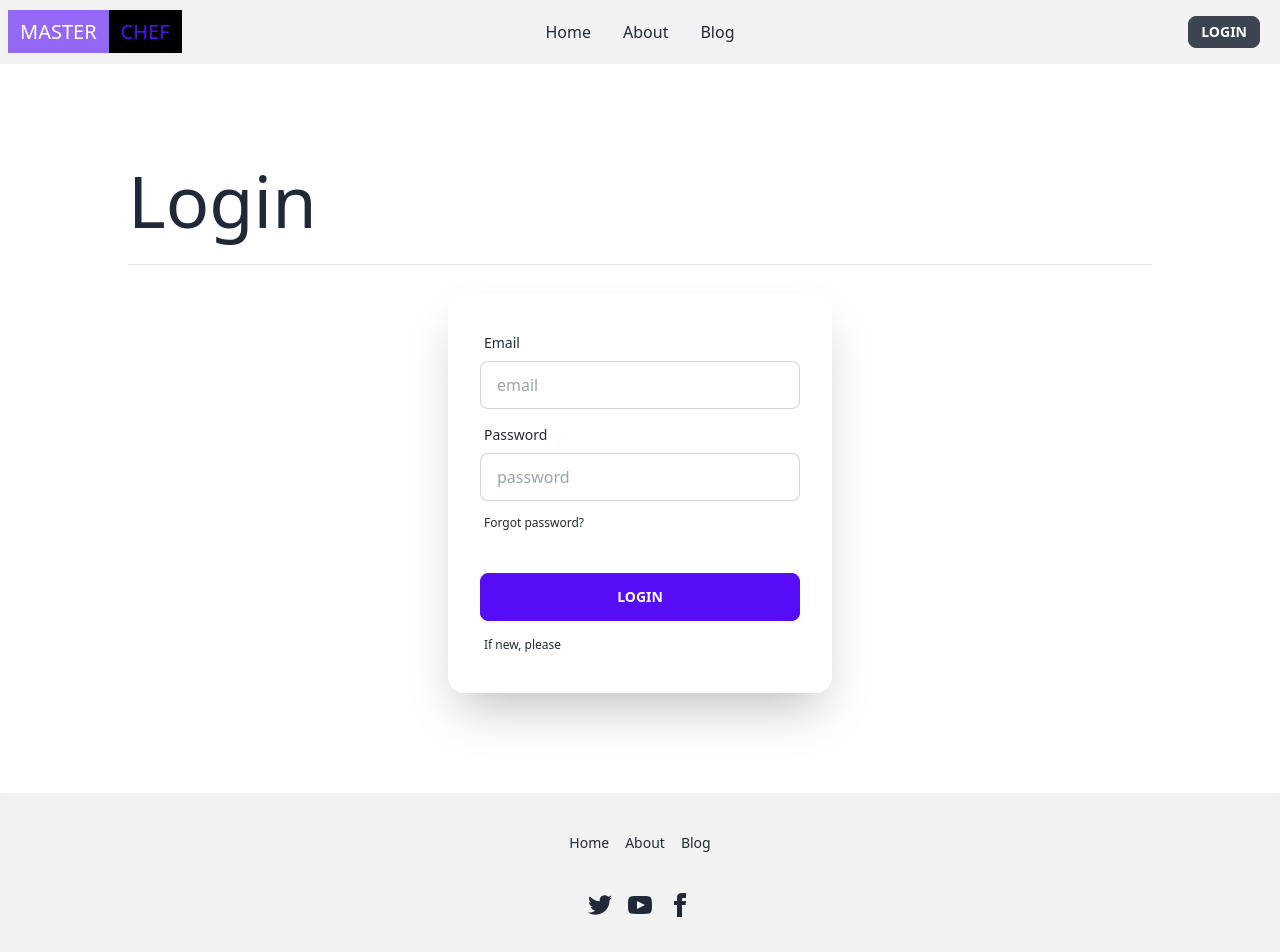
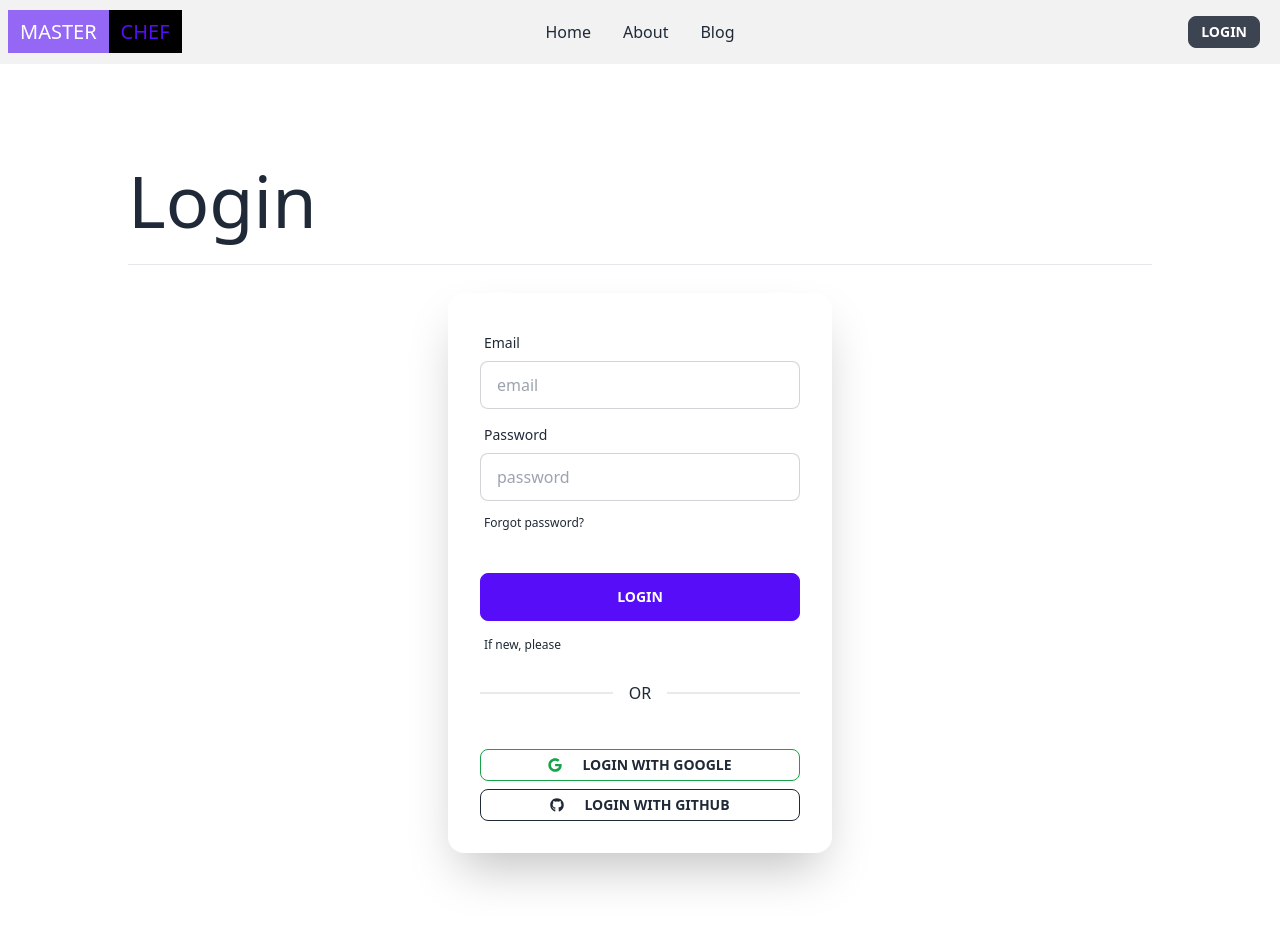
Before and after one commit to sarwar-hub/master-chef, a React (Vite) app: page /login in a window 1280 px wide. Shown: the top 952 px of the page. Built offline with nearby package versions, Linux system fonts and the light colour scheme; no server answers.

Commit message:
setup github login

```diff
--- a/src/components/HomeBanner/HomeBanner.jsx
+++ b/src/components/HomeBanner/HomeBanner.jsx
@@ -10,7 +10,7 @@ const HomeBanner = () => {
                 <div className="max-w-md">
                     <h1 className="mb-5 text-7xl font-bold">Choose Your Master..!</h1>
                     <p className="mb-5">Provident cupiditate voluptatem et in. Quaerat fugiat ut assumenda excepturi exercitationem quasi. In deleniti eaque aut repudiandae et a id nisi.</p>
-                    <button className="btn btn-outline btn-primary">Explore</button>
+                    <button className="btn btn-outline">Explore</button>
                 </div>
             </div>
         </div>
--- a/src/components/Testimonial/Testimonial.jsx
+++ b/src/components/Testimonial/Testimonial.jsx
@@ -11,10 +11,9 @@ const Testimonial = () => {
         <div className="carousel w-full rounded-lg ">
             <div id="slide1" className="carousel-item relative w-full">
                 <img src={banner} className="w-full" />
-                <div className='absolute text-center mt-[20%] px-16 bg-black/80'>
+                <div className='absolute text-center mt-[5%] md:mt-[20%] px-16 bg-black/80'>
                     <h1 className='text-4xl'>John</h1>
-                    <p>A belated post but just wanted to say that my friend and I had such a great time last Saturday learning how to make tamales! Maggie made something that seemed so daunting to us believing and knowing that yes, we can!
-Her passion and love of teaching her tricks of the trade is profound! Her love of bringing people together through.
+                    <p>A belated post but just wanted to say that my friend and I had such a great time last Saturday learning how to make tamales!
                     </p>
                 </div>
                 <div className="absolute flex justify-between transform -translate-y-1/2 left-5 right-5 top-1/2">
@@ -24,9 +23,9 @@ Her passion and love of teaching her tricks of the trade is profound! Her love o
             </div>
             <div id="slide2" className="carousel-item relative w-full">
                 <img src={banner2} className="w-full" />
-                <div className='absolute text-center mt-[20%] px-16 bg-black/80'>
+                <div className='absolute text-center mt-[5%] md:mt-[20%] px-16 bg-black/80'>
                     <h1 className='text-4xl'>Mark</h1>
-                    <p>Maggie recently catered a large event in Afton. Not only did the food look and taste exceptional but also the staff, the decor, and the overall organization was outstanding. Maggie was a joy to work with and all our guests were impressed with the high caliber of food found in this small town. If you are thinking of hosting a catered event, Maggie is your go-to girl. You will not be disappointed. Highly, highly recommend. Her food is definitely a WOW factor in both look and taste.
+                    <p>Maggie recently catered a large event in Afton. Not only did the food look and taste exceptional but also the staff, the decor, and the overall organization was outstanding.
                     </p>
                 </div>
                 <div className="absolute flex justify-between transform -translate-y-1/2 left-5 right-5 top-1/2">
--- a/src/contexts/AuthProvider/AuthProvider.jsx
+++ b/src/contexts/AuthProvider/AuthProvider.jsx
@@ -1,11 +1,14 @@
 /* eslint-disable react/prop-types */
 /* eslint-disable no-unused-vars */
-import { createUserWithEmailAndPassword, onAuthStateChanged, signInWithEmailAndPassword, signOut, updateProfile } from 'firebase/auth';
+import { GithubAuthProvider, GoogleAuthProvider, createUserWithEmailAndPassword, onAuthStateChanged, signInWithEmailAndPassword, signInWithPopup, signOut, updateProfile } from 'firebase/auth';
 import React, { createContext, useEffect, useState } from 'react';
 import auth from '../../utilities/firebase.config';
 
-
+// created context
 export const AuthContext = createContext(null);
+// google provider
+const googleProvider = new GoogleAuthProvider();
+const githubProvider = new GithubAuthProvider();
 
 const AuthProvider = ({children}) => { // component----------------------------
 
@@ -24,7 +27,7 @@ const AuthProvider = ({children}) => { // component----------------------------
         }
     },[])
 
-    // create user
+    // create user with email and password
     const createUser = (email, password) => {
         return createUserWithEmailAndPassword(auth, email, password);
     }
@@ -37,9 +40,17 @@ const AuthProvider = ({children}) => { // component----------------------------
             photoURL: photo
         })
     }
-    // login
+    // login with email and password
     const logIn = (email, password) => {
         return signInWithEmailAndPassword(auth,  email, password);
+    }
+    // login with google
+    const googleLogin = () => {
+        return signInWithPopup(auth, googleProvider);
+    }
+    // login with google
+    const githubLogin = () => {
+        return signInWithPopup(auth, githubProvider);
     }
 
 
@@ -49,7 +60,7 @@ const AuthProvider = ({children}) => { // component----------------------------
     }
 
 
-    const data = {user,createUser,updateNamePhoto,logIn,logOut,loadding};
+    const data = {user,createUser,updateNamePhoto,logIn,googleLogin,githubLogin,logOut,loadding};
     return (
         <AuthContext.Provider value={data}>
             {children}
--- a/src/pages/Login/Login.jsx
+++ b/src/pages/Login/Login.jsx
@@ -2,6 +2,7 @@
 import React, { useContext, useState } from 'react';
 import { Link, useLocation, useNavigate } from 'react-router-dom';
 import { AuthContext } from '../../contexts/AuthProvider/AuthProvider';
+import { FaGoogle, FaGithub } from "react-icons/fa";
 
 const Login = () => {
 
@@ -14,8 +15,9 @@ const Login = () => {
     const [error, setError] = useState('');
 
     // data from context
-    const {logIn} = useContext(AuthContext);
+    const {logIn, googleLogin, githubLogin} = useContext(AuthContext);
 
+    // login with email and password
     const handleLogin = async(event) => {
         event.preventDefault();
         setError('');
@@ -33,6 +35,31 @@ const Login = () => {
 
     }
 
+    // login with google
+    const handleGoogleLogin = async(event) => {
+        setError('');
+
+        try {
+            await googleLogin();
+            navigate(from, {replace:true});
+        } catch(error) {
+            setError(error.message);
+        }
+
+    }
+    // login with github
+    const handleGithubLogin = async(event) => {
+        setError('');
+
+        try {
+            await githubLogin();
+            navigate(from, {replace:true});
+        } catch(error) {
+            setError(error.message);
+        }
+
+    }
+
     return (
         <div className='mx-2 md:mx-[10%] my-[100px]'>
             <h1 className='text-5xl md:text-7xl'>Login</h1>
@@ -40,8 +67,8 @@ const Login = () => {
 
 
             {/* form */}
-            <form onSubmit={handleLogin} className="card mx-auto flex-shrink-0 w-full max-w-sm shadow-2xl bg-base-100">
-                <div className="card-body">
+            <div className="card mx-auto flex-shrink-0 w-full max-w-sm shadow-2xl bg-base-100">
+                <form onSubmit={handleLogin} className="card-body">
                     <div className="form-control">
                         <label className="label">
                             <span className="label-text">Email</span>
@@ -66,8 +93,13 @@ const Login = () => {
                     <label className="label">
                         <p className='label-text-alt'>If new, please <Link to='/register'><span className="text-white link link-hover">Register</span></Link></p>
                     </label>
+                    <div className="divider">OR</div>
+                </form>
+                <div className='card-body pt-0 flex'>
+                    <button onClick={handleGoogleLogin} className="btn btn-outline border-green-600 text-white-600 btn-sm hover:bg-transparent hover:text-green-600"><FaGoogle className='mr-5 text-green-600'></FaGoogle>Login with Google</button>
+                    <button onClick={handleGithubLogin} className="btn btn-outline btn-sm "><FaGithub className='mr-5 '></FaGithub>Login with Github</button>
                 </div>
-            </form>
+            </div>
         </div>
     );
 };
```
Also changed, not shown: src/assets/githubsecreat.txt (added), 1 other file (tests, documents, lock files or other folders).
